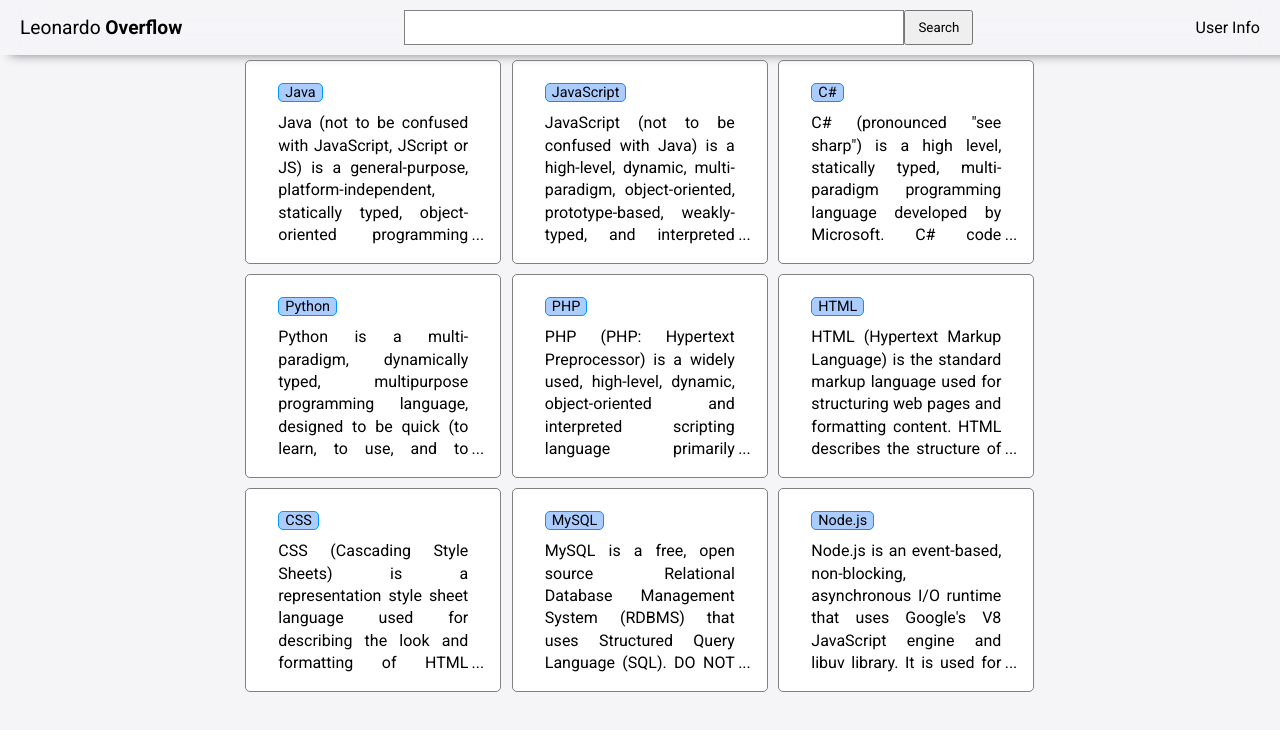
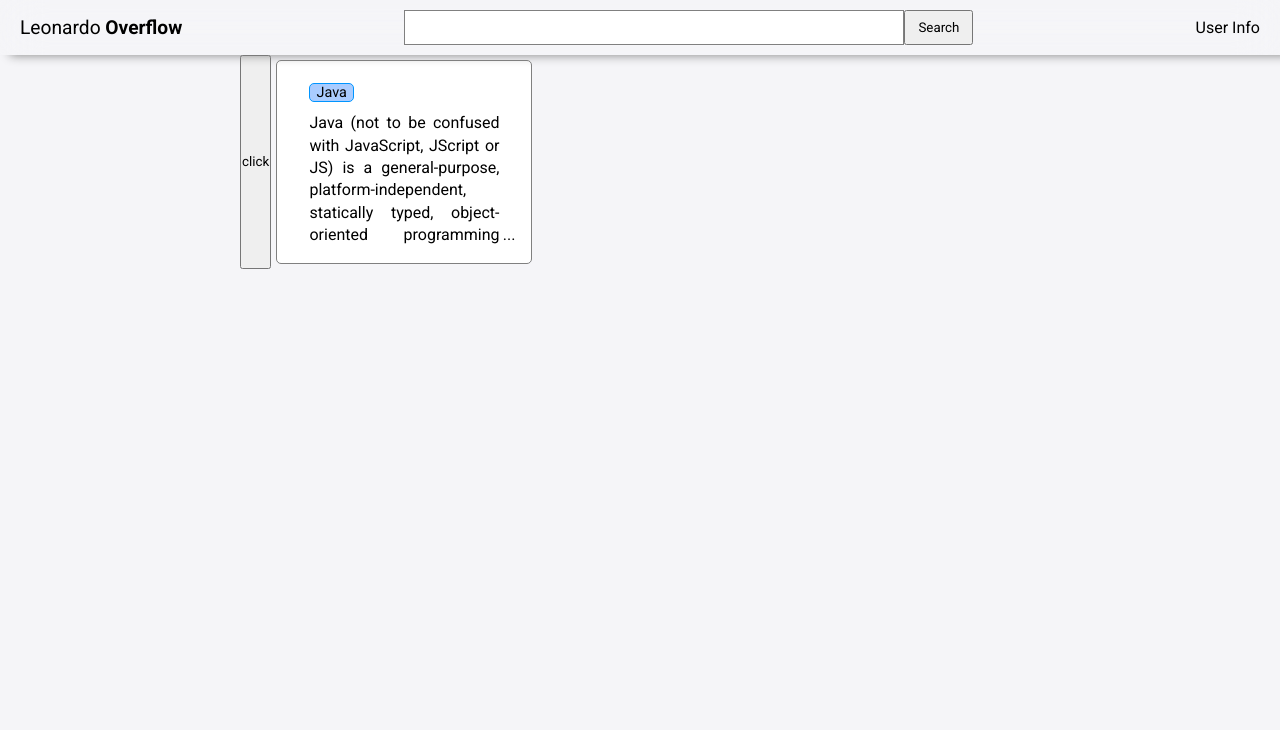
Before and after one commit to kibutzzz/leonardo-overflow-client, a React (Create React App) app: page / in a window 1280 px wide. Shown: the top 730 px of the page. Built offline with nearby package versions, Linux system fonts and the light colour scheme.

Commit message:
introducing redux and saga to the app - partial commit

```diff
--- a/package.json
+++ b/package.json
@@ -12,7 +12,10 @@
     "axios": "^0.19.2",
     "react": "^16.12.0",
     "react-dom": "^16.12.0",
+    "react-redux": "^7.2.0",
     "react-scripts": "3.4.0",
+    "redux": "^4.0.5",
+    "redux-saga": "^1.1.3",
     "styled-components": "^5.0.1"
   },
   "scripts": {
--- a/src/components/TagGrid/index.js
+++ b/src/components/TagGrid/index.js
@@ -1,5 +1,6 @@
-import React, { useState } from "react";
+import React from "react";
 import TagBox from "../TagBox";
+import { useSelector, useDispatch } from 'react-redux';
 
 import styled from "styled-components";
 
@@ -9,65 +10,22 @@
 `;
 
 const TagGrid = () => {
-  const [tags] = useState([
-    {
-      id: 1,
-      name: "Java",
-      description:
-        'Java (not to be confused with JavaScript, JScript or JS) is a general-purpose, platform-independent, statically typed, object-oriented programming language designed to be used in conjunction with the Java Virtual Machine (JVM). "Java platform" is the name for a computing system that has installed tools for developing and running Java programs. Use this tag for questions referring to the Java programming language or Java platform tools.'
-    },
-    {
-      id: 2,
-      name: "JavaScript",
-      description:
-        "JavaScript (not to be confused with Java) is a high-level, dynamic, multi-paradigm, object-oriented, prototype-based, weakly-typed, and interpreted language used for both client-side and server-side scripting. Its primary use is in the rendering and manipulation of web pages. Use this tag for questions regarding ECMAScript and its various dialects/implementations (excluding ActionScript and Google-Apps-Script)."
-    },
-    {
-      id: 3,
-      name: "C#",
-      description:
-        "C# (pronounced \"see sharp\") is a high level, statically typed, multi-paradigm programming language developed by Microsoft. C# code usually targets Microsoft's .NET family of tools and run-times, which include the .NET Framework, .NET Core and Xamarin among others. Use this tag for questions about code written in C# or C#'s formal specification."
-    },
-    {
-      id: 4,
-      name: "Python",
-      description:
-        "Python is a multi-paradigm, dynamically typed, multipurpose programming language, designed to be quick (to learn, to use, and to understand), and to enforce a clean and uniform syntax. Two similar but incompatible versions of Python are commonly in use, Python 2.7 and 3.x. For version-specific Python questions, add the [python-2.7] or [python-3.x] tag. When using a Python variant or library (e.g. Jython, PyPy, Pandas, Numpy), please include it in the tags."
-    },
-    {
-      id: 5,
-      name: "PHP",
-      description:
-        "PHP (PHP: Hypertext Preprocessor) is a widely used, high-level, dynamic, object-oriented and interpreted scripting language primarily designed for server-side web development."
-    },
-    {
-      id: 6,
-      name: "HTML",
-      description:
-        "HTML (Hypertext Markup Language) is the standard markup language used for structuring web pages and formatting content. HTML describes the structure of a website semantically along with cues for presentation, making it a markup language, rather than a programming language. HTML works in conjunction primarily with CSS and JavaScript, adding style and behavior to the pages. The most recent revision to the HTML specification is HTML5.2."
-    },
-    {
-      id: 7,
-      name: "CSS",
-      description:
-        "CSS (Cascading Style Sheets) is a representation style sheet language used for describing the look and formatting of HTML (HyperText Markup Language), XML (Extensible Markup Language) documents and SVG elements including (but not limited to) colours, layout, fonts, and animations. It also describes how elements should be rendered on screen, on paper, in speech, or on other media."
-    },
-    {
-      id: 8,
-      name: "MySQL",
-      description:
-        "MySQL is a free, open source Relational Database Management System (RDBMS) that uses Structured Query Language (SQL). DO NOT USE this tag for other DBs such as SQL Server, SQLite etc. Those are different DBs which all use their own dialects of SQL to manage the data."
-    },
-    {
-      id: 9,
-      name: "Node.js",
-      description:
-        "Node.js is an event-based, non-blocking, asynchronous I/O runtime that uses Google's V8 JavaScript engine and libuv library. It is used for developing applications that make heavy use of the ability to run JavaScript both on the client, as well as on server side and therefore benefit from the re-usability of code and the lack of context switching."
-    }
-  ]);
+
+  const tags = useSelector(state => state.data);
+  const dispatch = useDispatch();
+
+  console.log(tags);
 
   return (
     <Grid>
+      <button onClick={() => dispatch({
+        type: "API_LOAD_TAGS", payload: [{
+          id: Math.floor(Math.random() * 1000),
+          name: "JavaScript",
+          description:
+            "JavaScript (not to be confused with Java) is a high-level, dynamic, multi-paradigm, object-oriented, prototype-based, weakly-typed, and interpreted language used for both client-side and server-side scripting. Its primary use is in the rendering and manipulation of web pages. Use this tag for questions regarding ECMAScript and its various dialects/implementations (excluding ActionScript and Google-Apps-Script)."
+        }]
+      })}>click</button>
       {tags.map(tag => (
         <TagBox key={tag.id} {...tag} />
       ))}
--- /dev/null
+++ b/src/store/index.js
@@ -0,0 +1,84 @@
+import { createStore, applyMiddleware } from 'redux';
+import createSagaMiddleware from "redux-saga";
+
+import rootSaga from './sagas';
+
+const INITIAL_STATE = {
+  data: [
+    {
+      id: 1,
+      name: "Java",
+      description:
+        'Java (not to be confused with JavaScript, JScript or JS) is a general-purpose, platform-independent, statically typed, object-oriented programming language designed to be used in conjunction with the Java Virtual Machine (JVM). "Java platform" is the name for a computing system that has installed tools for developing and running Java programs. Use this tag for questions referring to the Java programming language or Java platform tools.'
+    },
+    // {
+    //   id: 2,
+    //   name: "JavaScript",
+    //   description:
+    //     "JavaScript (not to be confused with Java) is a high-level, dynamic, multi-paradigm, object-oriented, prototype-based, weakly-typed, and interpreted language used for both client-side and server-side scripting. Its primary use is in the rendering and manipulation of web pages. Use this tag for questions regarding ECMAScript and its various dialects/implementations (excluding ActionScript and Google-Apps-Script)."
+    // },
+    // {
+    //   id: 3,
+    //   name: "C#",
+    //   description:
+    //     "C# (pronounced \"see sharp\") is a high level, statically typed, multi-paradigm programming language developed by Microsoft. C# code usually targets Microsoft's .NET family of tools and run-times, which include the .NET Framework, .NET Core and Xamarin among others. Use this tag for questions about code written in C# or C#'s formal specification."
+    // },
+    // {
+    //   id: 4,
+    //   name: "Python",
+    //   description:
+    //     "Python is a multi-paradigm, dynamically typed, multipurpose programming language, designed to be quick (to learn, to use, and to understand), and to enforce a clean and uniform syntax. Two similar but incompatible versions of Python are commonly in use, Python 2.7 and 3.x. For version-specific Python questions, add the [python-2.7] or [python-3.x] tag. When using a Python variant or library (e.g. Jython, PyPy, Pandas, Numpy), please include it in the tags."
+    // },
+    // {
+    //   id: 5,
+    //   name: "PHP",
+    //   description:
+    //     "PHP (PHP: Hypertext Preprocessor) is a widely used, high-level, dynamic, object-oriented and interpreted scripting language primarily designed for server-side web development."
+    // },
+    // {
+    //   id: 6,
+    //   name: "HTML",
+    //   description:
+    //     "HTML (Hypertext Markup Language) is the standard markup language used for structuring web pages and formatting content. HTML describes the structure of a website semantically along with cues for presentation, making it a markup language, rather than a programming language. HTML works in conjunction primarily with CSS and JavaScript, adding style and behavior to the pages. The most recent revision to the HTML specification is HTML5.2."
+    // },
+    // {
+    //   id: 7,
+    //   name: "CSS",
+    //   description:
+    //     "CSS (Cascading Style Sheets) is a representation style sheet language used for describing the look and formatting of HTML (HyperText Markup Language), XML (Extensible Markup Language) documents and SVG elements including (but not limited to) colours, layout, fonts, and animations. It also describes how elements should be rendered on screen, on paper, in speech, or on other media."
+    // },
+    // {
+    //   id: 8,
+    //   name: "MySQL",
+    //   description:
+    //     "MySQL is a free, open source Relational Database Management System (RDBMS) that uses Structured Query Language (SQL). DO NOT USE this tag for other DBs such as SQL Server, SQLite etc. Those are different DBs which all use their own dialects of SQL to manage the data."
+    // },
+    // {
+    //   id: 9,
+    //   name: "Node.js",
+    //   description:
+    //     "Node.js is an event-based, non-blocking, asynchronous I/O runtime that uses Google's V8 JavaScript engine and libuv library. It is used for developing applications that make heavy use of the ability to run JavaScript both on the client, as well as on server side and therefore benefit from the re-usability of code and the lack of context switching."
+    // }
+  ]
+}
+
+function tags(state = INITIAL_STATE, action) {
+  console.log(action)
+  switch (action.type) {
+    case 'ADD_TAGS':
+      return { ...state, data: [...state.data, ...action.payload] }
+    default:
+      return state;
+  }
+}
+
+const sagaMiddleware = createSagaMiddleware();
+
+const store = createStore(
+  tags,
+  applyMiddleware(sagaMiddleware)
+);
+
+sagaMiddleware.run(rootSaga);
+
+export default store;
--- /dev/null
+++ b/src/store/sagas.js
@@ -0,0 +1,21 @@
+import { takeEvery, put, all, call } from 'redux-saga/effects';
+import api from "./services/api";
+
+
+
+function* loadTagsFromApi(action) {
+    console.log("EFFECT", action);
+    console.log(api)
+    const tags = yield call(api.get("/tags"));
+    console.log(tags);
+    yield put({
+        type: "ADD_TAGS",
+        payload: tags
+    })
+}
+
+export default function* root() {
+    yield all([
+        takeEvery("API_LOAD_TAGS", loadTagsFromApi)
+    ]);
+}
--- /dev/null
+++ b/src/store/services/api.js
@@ -0,0 +1,7 @@
+import axios from 'axios';
+
+const api = axios.create({
+    baseURL: "http://localhost:8080"
+})
+
+export default api;
```
Also changed, not shown: src/App.js (+6 -2 lines).
